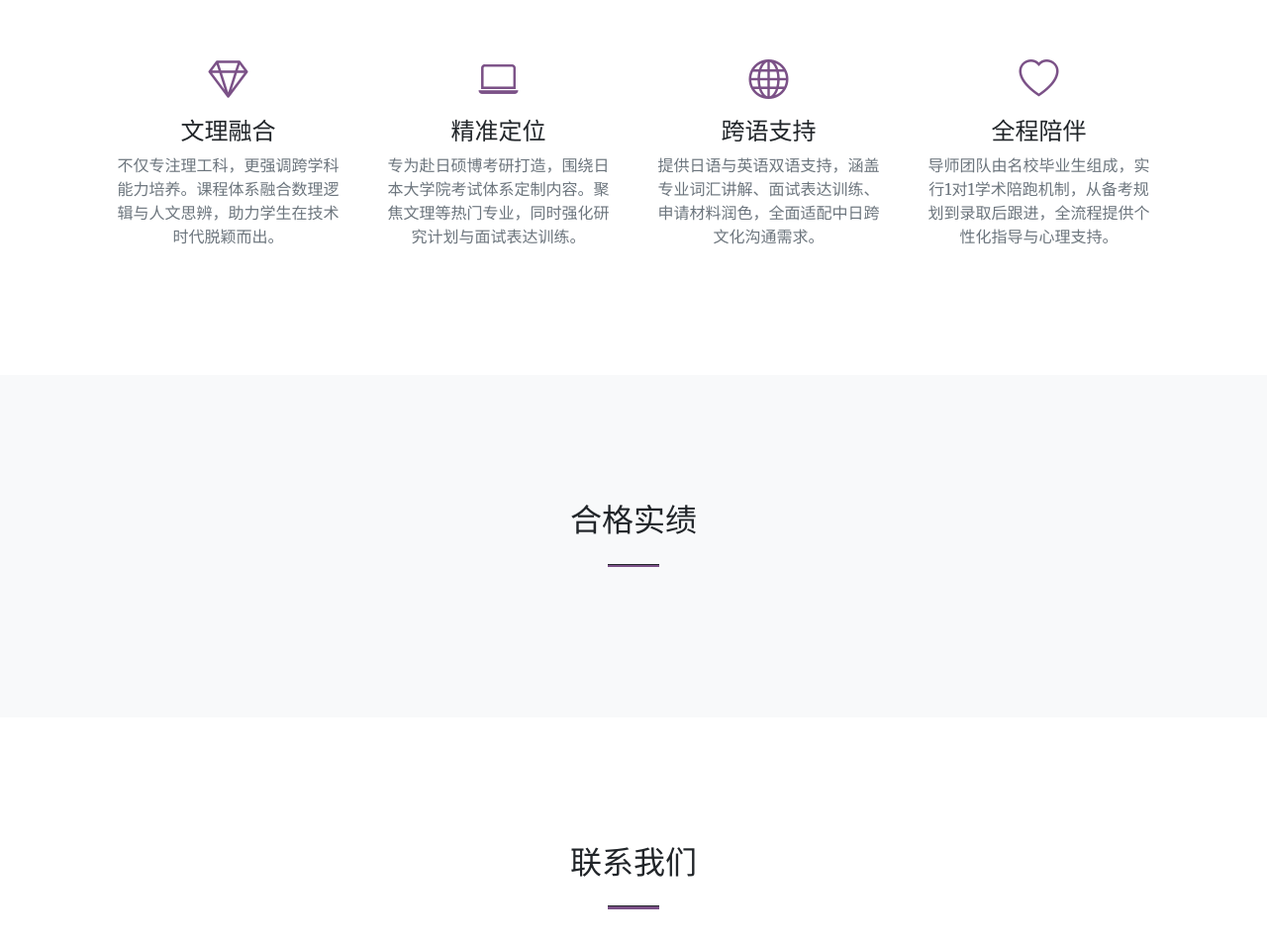
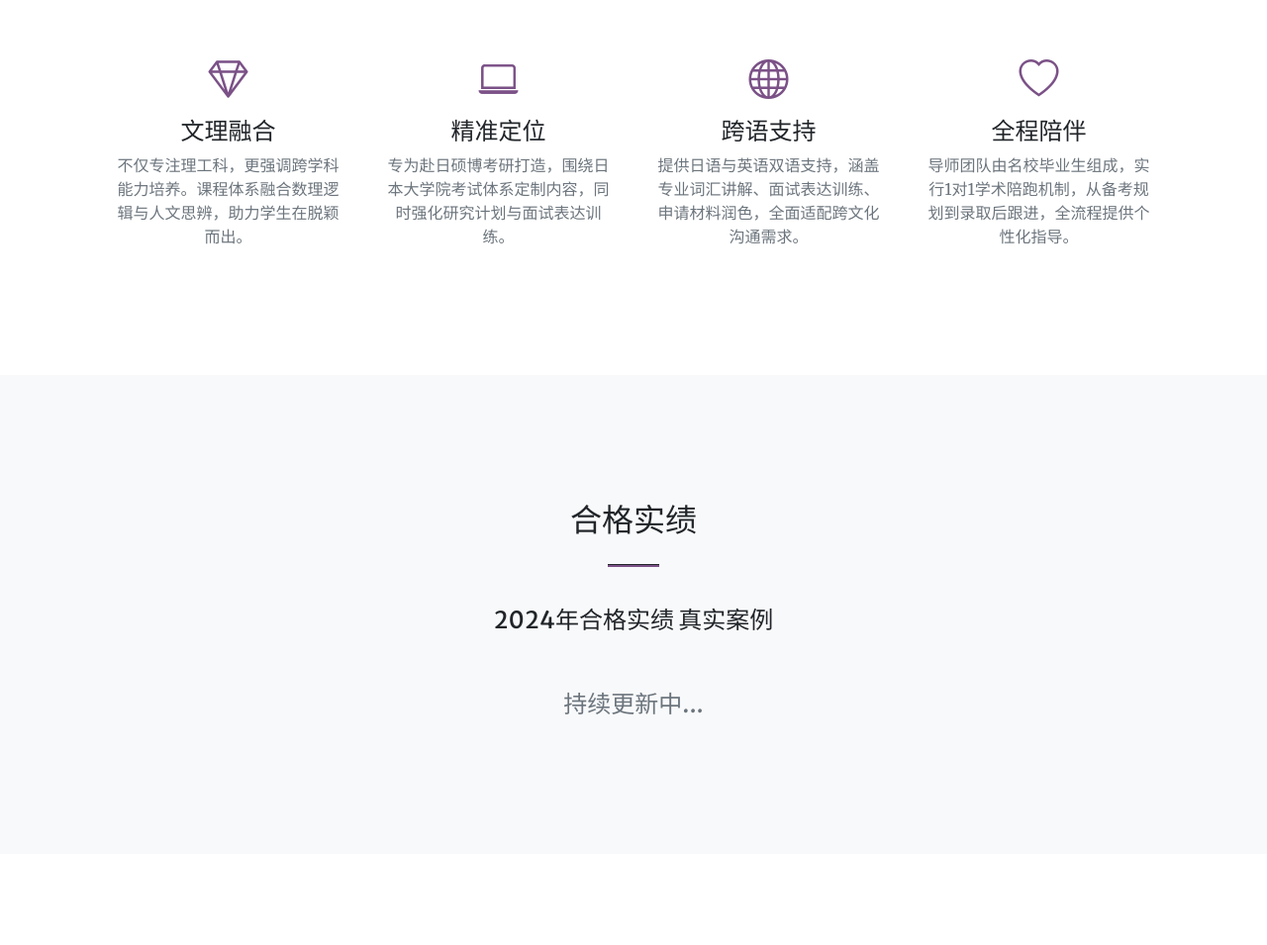
Before and after one commit to libstem2022/libstem2022.github.io, a plain HTML site: page index.html in a window 1280 px wide. Shown: the part 1015-1970 px from the top of the page at 99% size. Drawn offline with nearby package versions, Linux system fonts and the light colour scheme; some packages are replaced by stand-ins of ours; a script that the page names is missing.

Commit message:
update 2025/4/1

```diff
--- a/index.html
+++ b/index.html
@@ -60,7 +60,7 @@
                         <div class="mt-5">
                             <div class="mb-2"><i class="bi-gem fs-1 text-primary"></i></div>
                             <h3 class="h4 mb-2">文理融合 </h3>
-                            <p class="text-muted mb-0">不仅专注理工科，更强调跨学科能力培养。课程体系融合数理逻辑与人文思辨，助力学生在技术时代脱颖而出。</p>
+                            <p class="text-muted mb-0">不仅专注理工科，更强调跨学科能力培养。课程体系融合数理逻辑与人文思辨，助力学生在脱颖而出。</p>
                         </div>
                     </div>
 
@@ -68,21 +68,21 @@
                         <div class="mt-5">
                             <div class="mb-2"><i class="bi-laptop fs-1 text-primary"></i></div>
                             <h3 class="h4 mb-2">精准定位</h3>
-                            <p class="text-muted mb-0">专为赴日硕博考研打造，围绕日本大学院考试体系定制内容。聚焦文理等热门专业，同时强化研究计划与面试表达训练。</p>
+                            <p class="text-muted mb-0">专为赴日硕博考研打造，围绕日本大学院考试体系定制内容，同时强化研究计划与面试表达训练。</p>
                         </div>
                     </div>
                     <div class="col-lg-3 col-md-6 text-center">
                         <div class="mt-5">
                             <div class="mb-2"><i class="bi-globe fs-1 text-primary"></i></div>
                             <h3 class="h4 mb-2">跨语支持</h3>
-                            <p class="text-muted mb-0">提供日语与英语双语支持，涵盖专业词汇讲解、面试表达训练、申请材料润色，全面适配中日跨文化沟通需求。</p>
+                            <p class="text-muted mb-0">提供日语与英语双语支持，涵盖专业词汇讲解、面试表达训练、申请材料润色，全面适配跨文化沟通需求。</p>
                         </div>
                     </div>
                     <div class="col-lg-3 col-md-6 text-center">
                         <div class="mt-5">
                             <div class="mb-2"><i class="bi-heart fs-1 text-primary"></i></div>
                             <h3 class="h4 mb-2">全程陪伴</h3>
-                            <p class="text-muted mb-0">导师团队由名校毕业生组成，实行1对1学术陪跑机制，从备考规划到录取后跟进，全流程提供个性化指导与心理支持。</p>
+                            <p class="text-muted mb-0">导师团队由名校毕业生组成，实行1对1学术陪跑机制，从备考规划到录取后跟进，全流程提供个性化指导。</p>
                         </div>
                     </div>
                 </div>
@@ -95,7 +95,19 @@
             <div class="container px-4 px-lg-5">
                 <h2 class="text-center mt-0">合格实绩</h2>
                 <hr class="divider" />
+                <div class="text-center">
+                    <div style="height: 1rem;"></div> <!-- ✅ 添加空行间距 -->
 
+                    <h3 class="h4 mb-2">
+                        <a href="/score/2024年合格实绩-文理塾.pdf" class="text-decoration-none text-dark">2024年合格实绩 真实案例</a>
+                    </h3>
+
+                    <div style="height: 1rem;"></div> <!-- ✅ 添加空行间距 -->
+                    <div style="height: 1rem;"></div> <!-- ✅ 添加空行间距 -->
+                    <div style="height: 1rem;"></div> <!-- ✅ 添加空行间距 -->
+
+                    <h3 class="text-muted h4 mb-2">持续更新中... </h3>
+                </div>
 
 
             </div>
```
Also changed, not shown: assets/img/bg-masthead.jpg, 1 other file.
